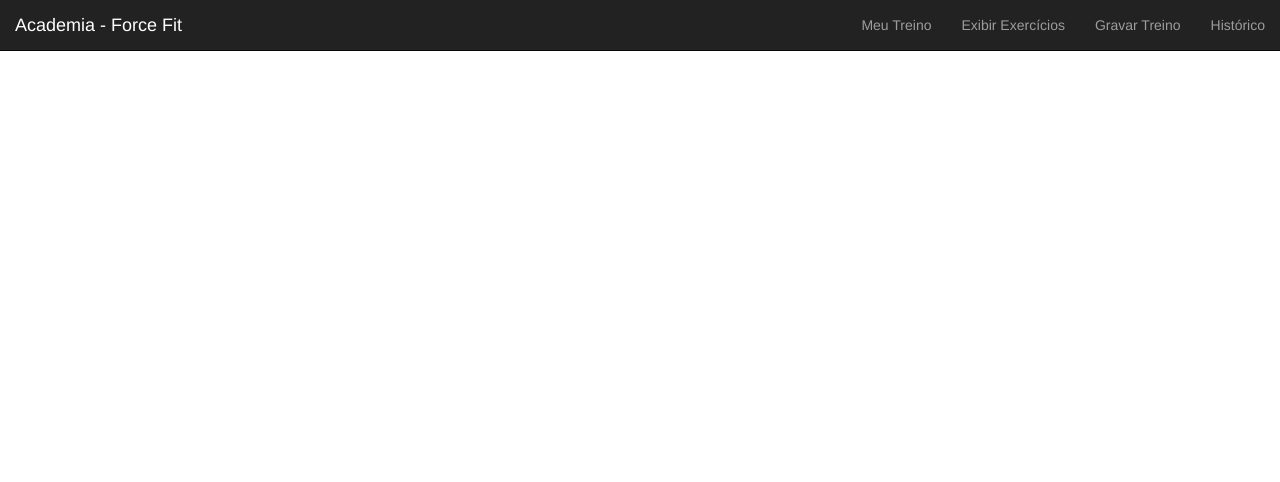
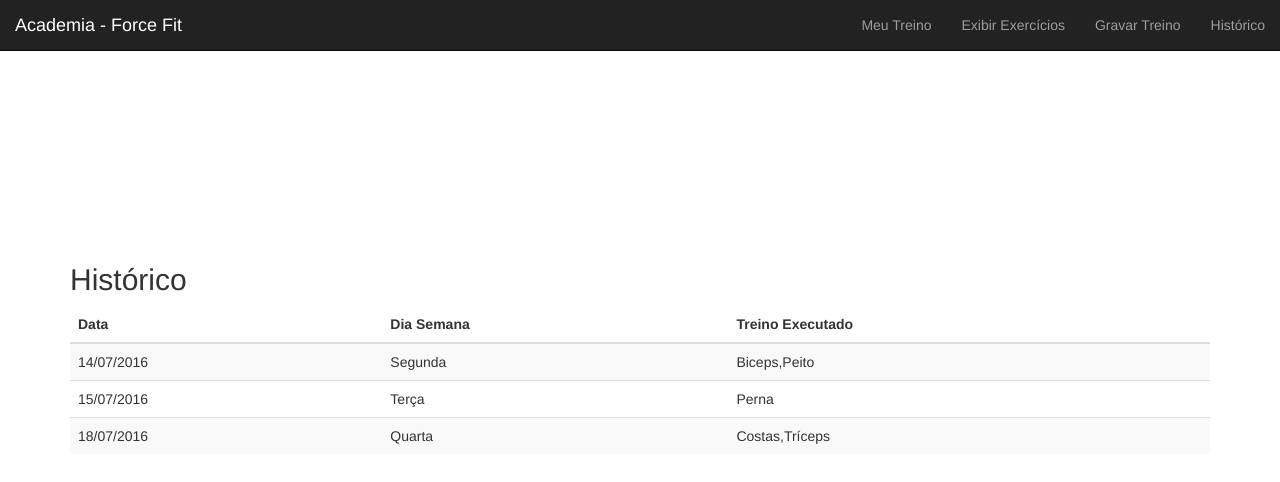
Before and after one commit to juniorsolo/academia, a website: page www/index.html in a window 1280 px wide. Drawn offline with nearby package versions, Linux system fonts and the light colour scheme.

Commit message:
Finalizando prototipo da tela de histórico.

```diff
--- a/www/index.html
+++ b/www/index.html
@@ -505,13 +505,43 @@
 		 </tr>
 		 </table>
 		</div>
+    </div>
+
 	<div id="conteudoHistorico">
+	    <div class="container">
+		  <h2>Histórico</h2>
+		  <table class="table table-striped">
+			<thead>
+			  <tr>
+				<th>Data</th>
+				<th>Dia Semana</th>
+				<th>Treino Executado</th>
+			  </tr>
+			</thead>
+			<tbody>
+			  <tr>
+				<td>14/07/2016</td>
+				<td>Segunda</td>
+				<td>Biceps,Peito</td>
+			  </tr>
+			  <tr>
+				<td>15/07/2016</td>
+				<td>Terça</td>
+				<td>Perna</td>
+			  </tr>
+			  <tr>
+				<td>18/07/2016</td>
+				<td>Quarta</td>
+				<td>Costas,Tríceps</td>
+			  </tr>
+			</tbody>
+		  </table>
+		</div>
 
-	<div>
 	</div>
-   <div id="footer">
+    <div id="footer">
 
-   </div>
+    </div>
 <!-- jQuery (necessario para os plugins Javascript Bootstrap) -->
 <script src="js/jquery/jquery-2.2.3.min.js"></script>
 <script src="js/bootstrap/bootstrap.min.js"></script>
```
